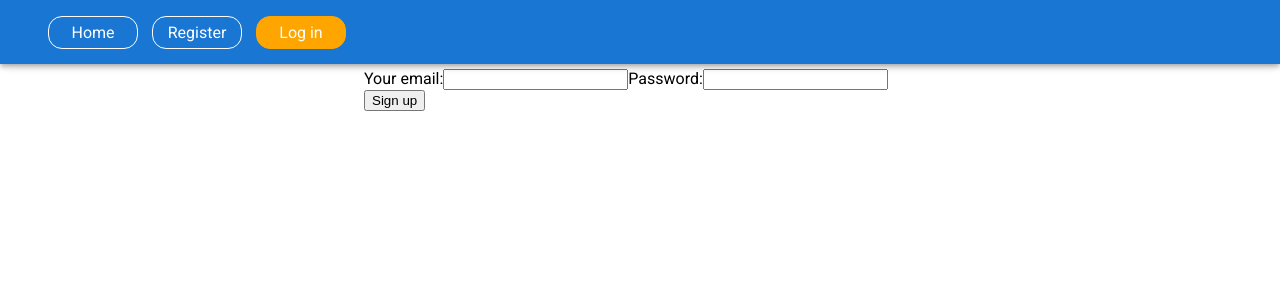
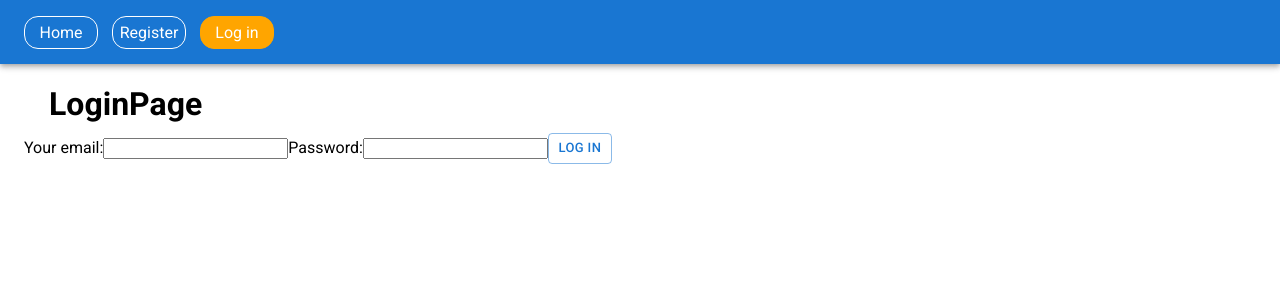
Before and after one commit to KaterynaPryimakova/goit-react-hw-08-phonebook, a React (Create React App) app: page /goit-react-hw-08-phonebook/login in a window 1280 px wide. Shown: the top 300 px of the page. Built offline with nearby package versions, Linux system fonts and the light colour scheme.

Commit message:
new: styled for buttons

```diff
--- a/src/components/ContactForm/ContactForm.jsx
+++ b/src/components/ContactForm/ContactForm.jsx
@@ -3,10 +3,11 @@ import css from './ContactForm.module.css';
 import { useDispatch } from 'react-redux';
 import { useContacts } from '../../hooks/useContacts';
 import { addContact } from '../../redux/contacts/operations';
+import { Button } from '@mui/material';
 
 export const ContactForm = () => {
   const dispatch = useDispatch();
-  const { contacts } = useContacts();
+  const { contacts, isLoading } = useContacts();
   const [name, setName] = useState('');
   const [number, setNumber] = useState('');
 
@@ -72,9 +73,16 @@ export const ContactForm = () => {
         />
       </label>
 
-      <button className={css.button} type="submit">
+      <Button
+        className={css.button}
+        type="submit"
+        disabled={isLoading}
+        color="primary"
+        size="small"
+        variant="outlined"
+      >
         Add contact
-      </button>
+      </Button>
     </form>
   );
 };
--- a/src/components/ContactForm/ContactForm.module.css
+++ b/src/components/ContactForm/ContactForm.module.css
@@ -6,16 +6,3 @@
   padding-left: 25px;
   margin-bottom: 20px;
 }
-
-.button {
-  width: 177px;
-  border: none;
-  border-radius: 5px;
-  cursor: pointer;
-  padding: 5px;
-  box-shadow: 2px 2px 1px grey;
-}
-.button:hover {
-  color: grey;
-  background-color: #000;
-}
--- a/src/components/ContactItem/ContactItem.jsx
+++ b/src/components/ContactItem/ContactItem.jsx
@@ -2,9 +2,12 @@ import React from 'react';
 import css from './ContactItem.module.css';
 import { useDispatch } from 'react-redux';
 import { deleteContact } from '../../redux/contacts/operations';
+import { useContacts } from 'hooks/useContacts';
+import { Button } from '@mui/material';
 
 export const ContactItem = ({ name, number, id }) => {
   const dispatch = useDispatch();
+  const { isLoading } = useContacts();
 
   const handleDeleteContact = contactId => {
     dispatch(deleteContact(contactId));
@@ -14,9 +17,16 @@ export const ContactItem = ({ name, number, id }) => {
     <li key={id} className={css.item} id={id}>
       <p>{name}</p>
       <p>{number}</p>
-      <button onClick={() => handleDeleteContact(id)} className={css.button}>
+      <Button
+        onClick={() => handleDeleteContact(id)}
+        className={css.button}
+        disabled={isLoading}
+        color="primary"
+        size="small"
+        variant="outlined"
+      >
         Delete
-      </button>
+      </Button>
     </li>
   );
 };
--- a/src/components/ContactItem/ContactItem.module.css
+++ b/src/components/ContactItem/ContactItem.module.css
@@ -9,14 +9,3 @@
   border-radius: 5px;
   padding: 10px;
 }
-.button {
-  border: none;
-  border-radius: 5px;
-  cursor: pointer;
-  padding: 5px;
-  box-shadow: 2px 2px 1px grey;
-}
-.button:hover {
-  color: grey;
-  background-color: #000;
-}
--- a/src/components/ContactList/ContactList.jsx
+++ b/src/components/ContactList/ContactList.jsx
@@ -16,7 +16,7 @@ export const ContactList = () => {
 
   return (
     <>
-      {contacts.length > 0 && (
+      {contacts.length === 0 && (
         <p>The contacts list is empty, add your first contacts</p>
       )}
       {contacts.length > 0 && isLoading && <p>Loading...</p>}
--- a/src/components/LoginForm/LoginForm.jsx
+++ b/src/components/LoginForm/LoginForm.jsx
@@ -2,6 +2,7 @@ import React, { useState } from 'react';
 import { useDispatch } from 'react-redux';
 import { loginUser } from '../../redux/auth/operations';
 import { useAuth } from 'hooks/useAuth';
+import { Button } from '@mui/material';
 
 export const LoginForm = () => {
   const dispatch = useDispatch();
@@ -60,7 +61,9 @@ export const LoginForm = () => {
               required
             />
           </label>
-          <button type="submit">Sign up</button>
+          <Button type="submit" color="primary" size="small" variant="outlined">
+            Log in
+          </Button>
         </form>
       )}
     </>
--- a/src/components/Navigation/Navigation.styled.jsx
+++ b/src/components/Navigation/Navigation.styled.jsx
@@ -10,18 +10,21 @@ export const StyledLink = styled(NavLink)`
   border-radius: 14px;
   text-decoration: none;
   margin-right: 14px;
-  width: 64px;
-  text-align: center;
+  width: 48px;
+  display: flex;
+  align-items: center;
+  justify-content: center;
   transition: scale 250ms ease-in-out;
 
   :hover,
   :focus {
-    scale: 1.1;
+    box-shadow: 2px 1px 8px 0px rgba(255, 255, 255, 1);
   }
 
   &.active {
     color: #fff;
     background-color: orange;
     border: 1px solid orange;
+    box-shadow: none;
   }
 `;
--- a/src/components/RegisterForm/RegisterForm.jsx
+++ b/src/components/RegisterForm/RegisterForm.jsx
@@ -1,6 +1,7 @@
 import React, { useState } from 'react';
 import { useDispatch } from 'react-redux';
 import { registerUser } from '../../redux/auth/operations';
+import { Button } from '@mui/material';
 
 export const RegisterForm = () => {
   const dispatch = useDispatch();
@@ -72,7 +73,9 @@ export const RegisterForm = () => {
           required
         />
       </label>
-      <button type="submit">Sign up</button>
+      <Button type="submit" color="primary" size="small" variant="outlined">
+        Sign up
+      </Button>
     </form>
   );
 };
--- a/src/components/SharedLayout/SharedLayout.jsx
+++ b/src/components/SharedLayout/SharedLayout.jsx
@@ -9,8 +9,8 @@ export const SharedLayout = () => {
   const { isLoggedIn } = useAuth();
   return (
     <div>
-      <AppBar component="header">
-        <Toolbar>
+      <AppBar component="header" position="static">
+        <Toolbar disableGutters>
           <Grid
             container
             direction="row"
@@ -24,7 +24,7 @@ export const SharedLayout = () => {
       </AppBar>
 
       <main>
-        <Container maxWidth="sm">
+        <Container maxWidth="xm">
           <Suspense fallback={null}>
             <Outlet />
           </Suspense>
--- a/src/components/UserMenu/UserMenu.jsx
+++ b/src/components/UserMenu/UserMenu.jsx
@@ -2,21 +2,35 @@ import React from 'react';
 import { useDispatch } from 'react-redux';
 import { logoutUser } from '../../redux/auth/operations';
 import { useAuth } from 'hooks/useAuth';
+import { Button, Grid } from '@mui/material';
 
 export const UserMenu = () => {
   const dispatch = useDispatch();
   const { userData, isLoading } = useAuth();
-  const user = userData?.name ?? 'Couldn`t get the user name.';
+  const user = userData?.name ?? 'Couldn`t get the user.';
 
   const handleLogout = e => {
     dispatch(logoutUser());
   };
   return (
     <div>
-      <p>Welcome {user}!</p>
-      <button onClick={handleLogout} disabled={isLoading} type="button">
-        Logout
-      </button>
+      <Grid
+        container
+        direction="column"
+        justifyContent="center"
+        alignItems="center"
+      >
+        <p>{user}</p>
+        <Button
+          onClick={handleLogout}
+          disabled={isLoading}
+          type="button"
+          size="small"
+          variant="contained"
+        >
+          Logout
+        </Button>
+      </Grid>
     </div>
   );
 };
```
